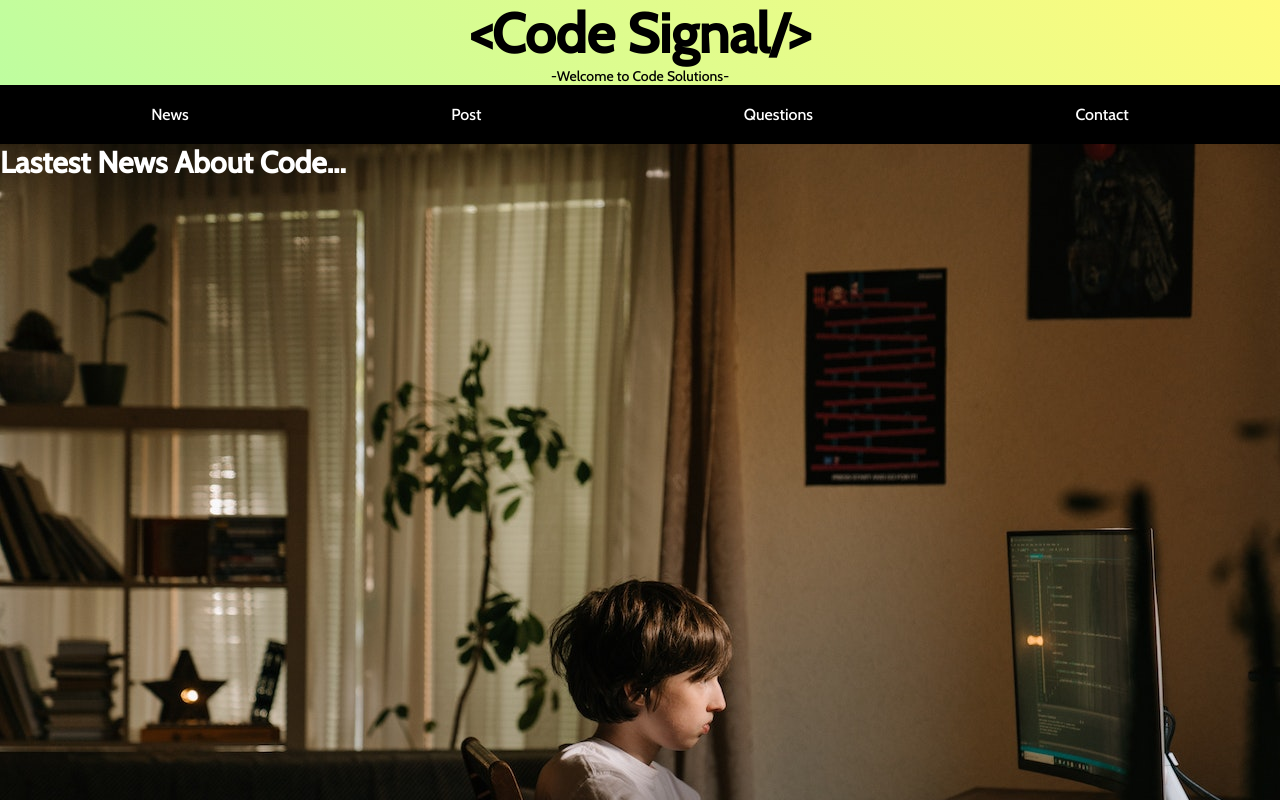
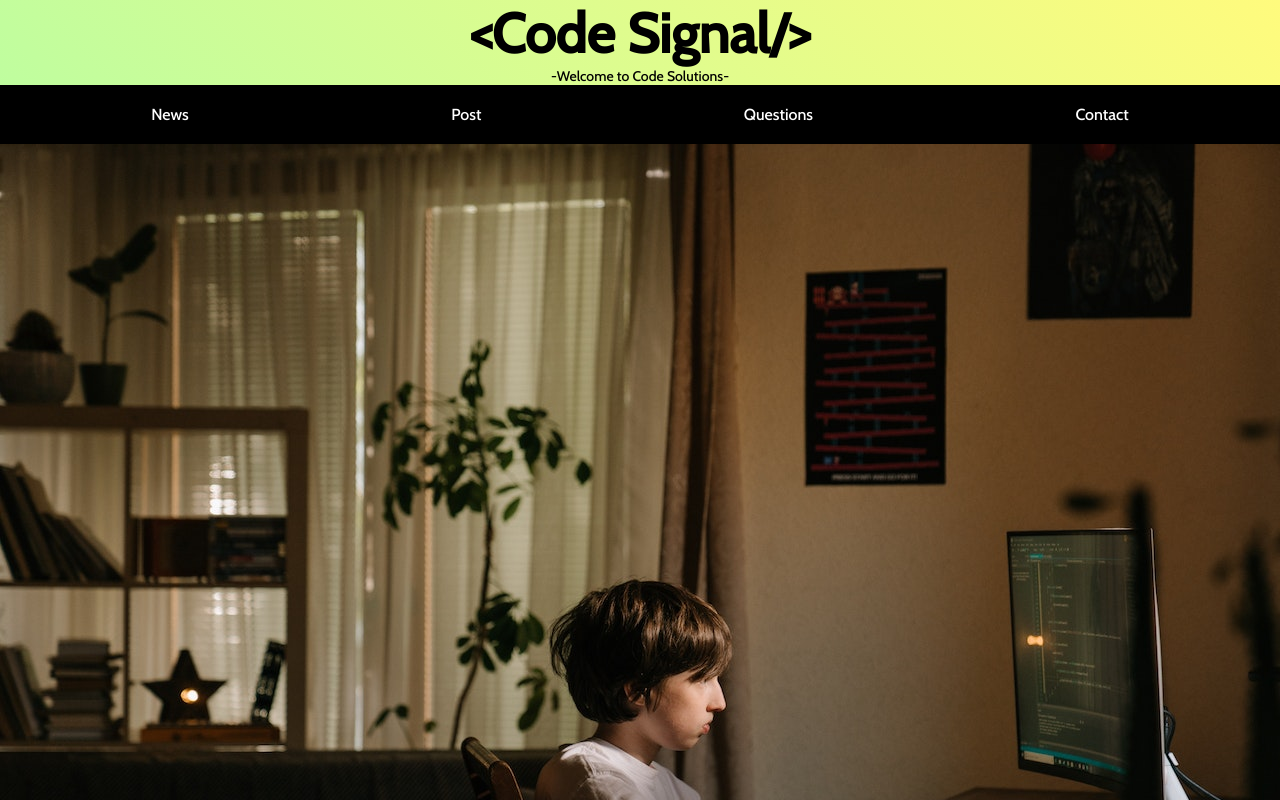
Before and after one commit to Agusdigiam/Code-Signal, a React (Vite) app: page / in a window 1280 px wide. Shown: the top 800 px of the page. Built offline with nearby package versions, Linux system fonts and the light colour scheme.

Commit message:
Version 3.0.0

```diff
--- a/src/Center.jsx
+++ b/src/Center.jsx
@@ -3,8 +3,9 @@ import React from 'react'
 export function Center() {
   return (
     <>
-    <div className='Img-tittle'><h2>Lastest News About Code...</h2></div>
+
     <img className='Img-center' src="./src/assets/Main-img.jpg"  alt="img1" />
+
     </>
   );
 }
--- a/src/index.css
+++ b/src/index.css
@@ -73,12 +73,7 @@ button:hover{
 /*Center Main*/
 .Img-center{
   width: 100%;
+  padding-bottom: 35px;
+
 
 }
-.Img-tittle{
-
- font-size: 20px;
- color: white;
- display: flex;
- position:absolute;
-}
```
